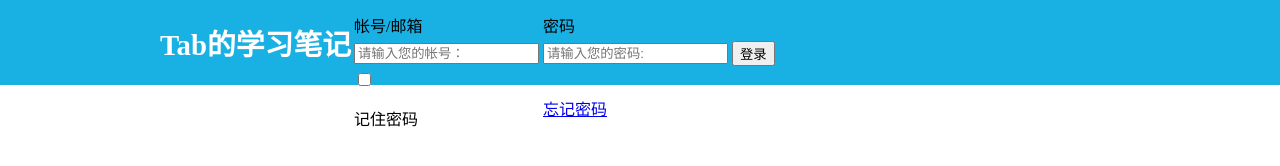
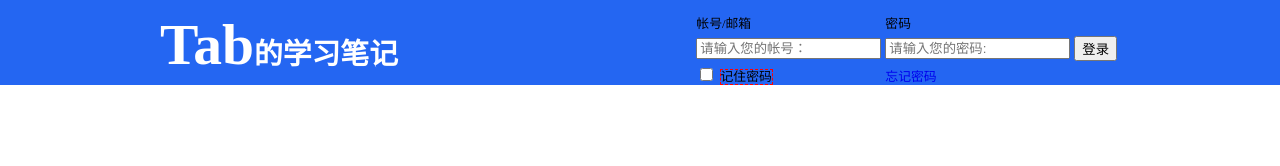
Before and after one commit to ivanberry/coding, a plain HTML site: page index.html in a window 1280 px wide. Drawn offline with Linux system fonts and the light colour scheme.

Commit message:
css文件出现错误，更改

```diff
--- a/css/index.css
+++ b/css/index.css
@@ -4,7 +4,7 @@ html,body	{
 }
 .nav_wrap	{
 	width:	100%;
-	background-color:	#19B0E3;
+	background-color:	#2466F2;
 }
 nav	{
 	width:	960px;
@@ -20,7 +20,9 @@ nav h1	{
 	float:	left;
 }
 span	{
-	font-size:
+	font-size: 2em;
+}
+
 table	{
 	float:	right;
 	font-size:	0.8em;
```
